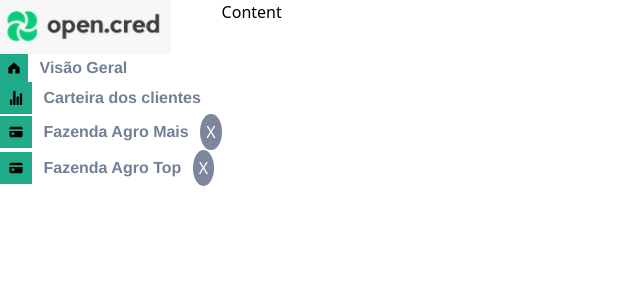
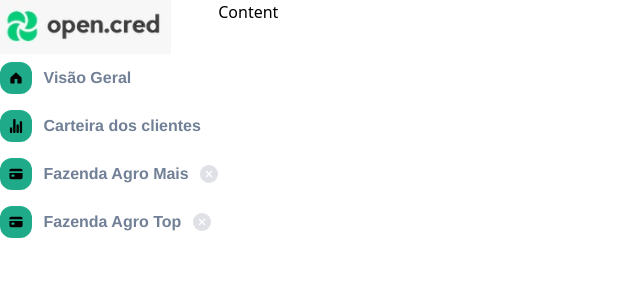
Before and after one commit to doubleyooz/react-chart-dashboard, a React (Create React App) app: page / in a window 1280 px wide. Shown: the top 300 px of the page, without its empty margins (0-640 px from the left). Built offline with nearby package versions, Linux system fonts and the light colour scheme.

Commit message:
update: SimpleButton styling

```diff
--- a/src/components/SimpleButton.tsx
+++ b/src/components/SimpleButton.tsx
@@ -1,3 +1,5 @@
+import { ReactComponent as Close } from '../assets/menu/close.svg';
+
 interface Props {
     Icon: React.ReactNode;
     description: string;
@@ -12,8 +14,8 @@ const SimpleButton: React.FC<Props> = ({
     deleteButton,
 }) => {
     return (
-        <div className="flex justify-start items-center gap-[11.5px]">
-            <div className="bg-skin-detail_1 p-2">{Icon}</div>
+        <div className="flex justify-start items-center gap-[11.5px] rounded-2xl h-12">
+            <div className="bg-skin-detail_1 w-8 h-8 rounded-xl flex justify-center items-center p-2">{Icon}</div>
 
             <span
                 className={`${
@@ -22,11 +24,7 @@ const SimpleButton: React.FC<Props> = ({
             >
                 {description}
             </span>
-            {deleteButton && (
-                <div className="bg-[#7E869E] text-white rounded-[50%] p-[6px]">
-                    X
-                </div>
-            )}
+            {deleteButton && <Close />}
         </div>
     );
 };
--- a/src/index.scss
+++ b/src/index.scss
@@ -2,6 +2,8 @@
 @tailwind components;
 @tailwind utilities;
 
+$width: 1920;
+$height: 1750;
 
 @layer base {
     :root {
@@ -10,8 +12,10 @@
         --color-text-mild: #A0AEC0;
         --color-icon-image-1: #000000;
         --color-icon-image-2: #1FAB89;
-        --color-bg-default: #ffffff;
+        --color-bg-default: #F8F9FA;
         --color-bg-detail-1: #1FAB89;
+
+        //--width-simple-button: calc(50000vw / width + 20px);
     }
 }
 /*
```
Also changed, not shown: src/assets/menu/close.svg (added).
